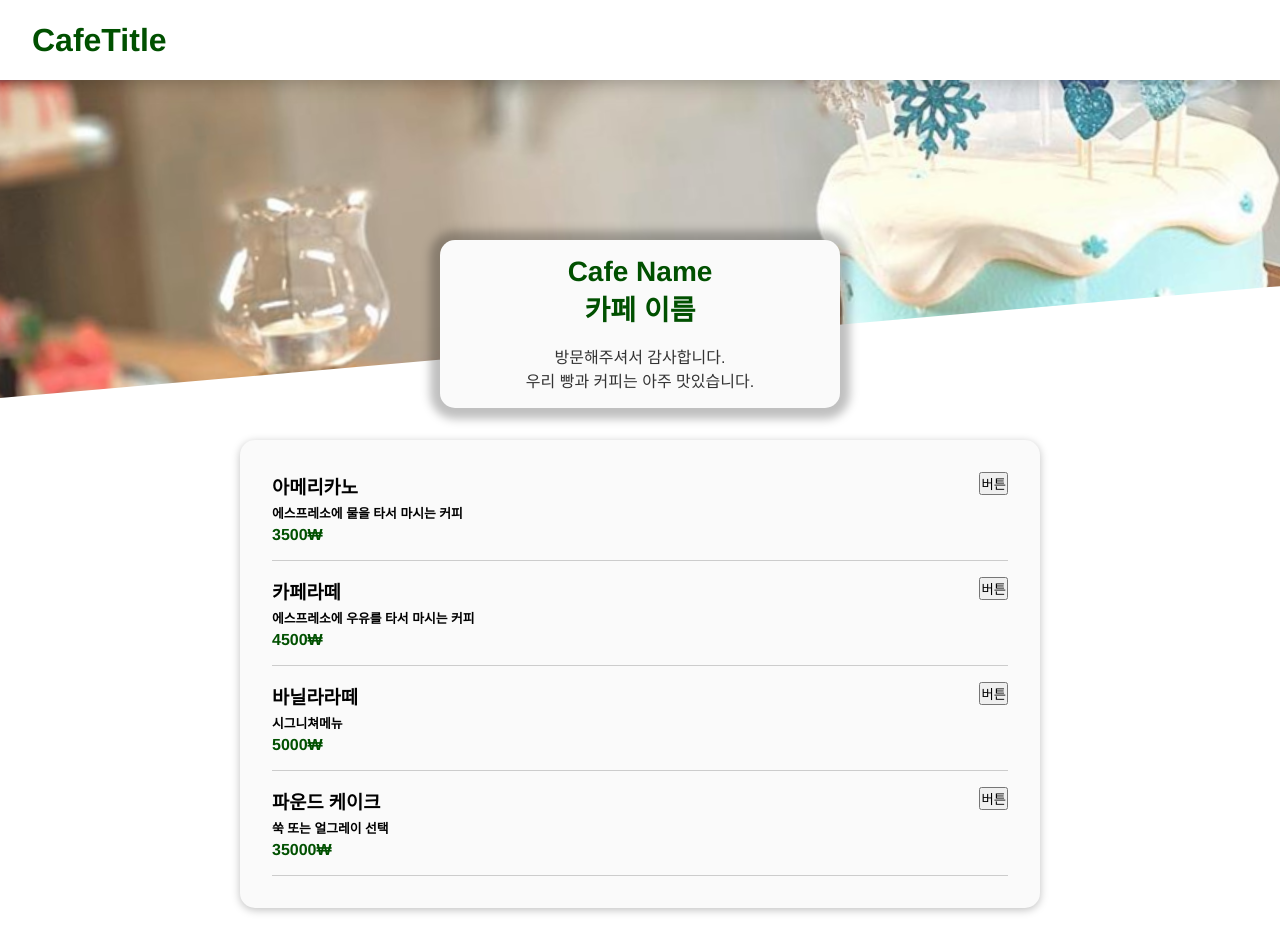
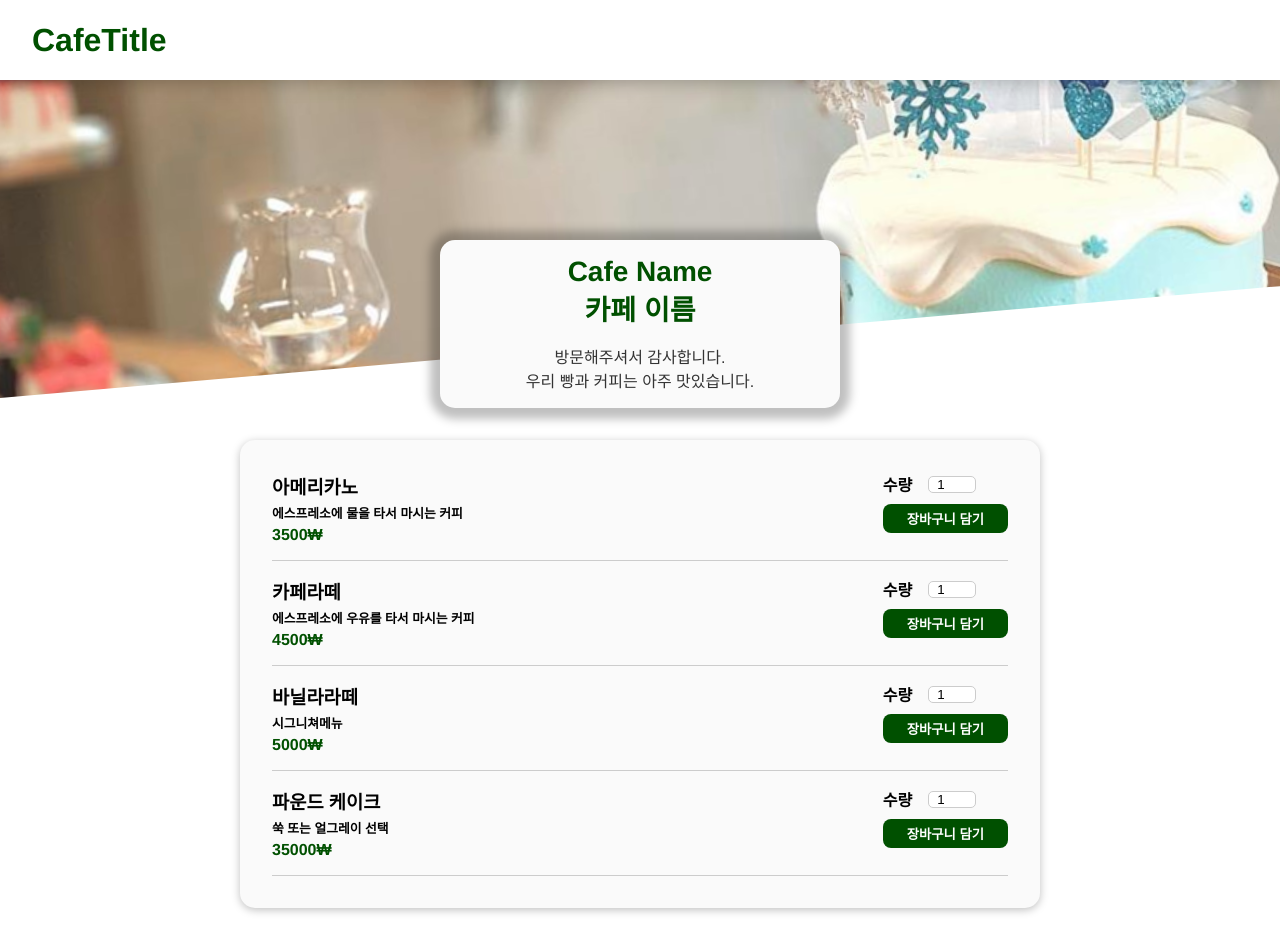
Before and after one commit to usgnusmig/cafe-order, a React (Create React App) app: page / in a window 1280 px wide. Built offline with nearby package versions, Linux system fonts and the light colour scheme.

Commit message:
add input

```diff
--- a/src/App.js
+++ b/src/App.js
@@ -1,9 +1,23 @@
 import React, { Fragment, useState } from "react";
 
+import { createGlobalStyle } from "styled-components";
 import Login from "./components/Login/Login";
-import GlobalStyle from "./GlobalStyle";
 import Header from "./components/Header/Header";
 import Main from "./components/Main/Main";
+
+const GlobalStyle = createGlobalStyle`
+  *, *::before,
+  *::after {
+    box-sizing: border-box;
+    margin: 0;
+    padding: 0;
+  }
+
+  body {
+    font-family: "Helvetica", "Arial", sans-serif;
+    background-color: #ffffff;
+  }
+`;
 
 const App = () => {
   const [isLogin, setIsLogin] = useState(true);
--- a/src/GlobalStyle.js
+++ /dev/null
@@ -1,17 +0,0 @@
-import { createGlobalStyle } from "styled-components";
-
-const GlobalStyle = createGlobalStyle`
-  *, *::before,
-  *::after {
-    box-sizing: border-box;
-    margin: 0;
-    padding: 0;
-  }
-
-  body {
-    font-family: "Helvetica", "Arial", sans-serif;
-    background-color: #ffffff;
-  }
-`;
-
-export default GlobalStyle;
--- a/src/components/Main/Main.js
+++ b/src/components/Main/Main.js
@@ -1,13 +1,13 @@
 import React, { Fragment } from "react";
 
 import ArticleSummary from "./Article/Article.Summarry";
-import Items from "./Items/Items";
+import Menu from "./Menu/Menu";
 
 const Main = () => {
   return (
     <Fragment>
       <ArticleSummary />
-      <Items />
+      <Menu />
     </Fragment>
   );
 };
--- /dev/null
+++ b/src/components/Main/Menu/ButtonForm.js
@@ -0,0 +1,55 @@
+import React, { useRef } from "react";
+import styled from "styled-components";
+import MenuInput from "./MenuInput";
+
+const FormStyle = styled.form`
+  text-align: right;
+
+  button {
+    cursor: pointer;
+    font: inhert;
+    font-weight: bold;
+    background-color: #005000;
+    padding: 0.3rem 1.5rem;
+    border: 1px; solid #005000;
+    border-radius: 8px;
+    color: white;
+
+    &:hover, &:active {
+      background-color: #004606;
+      border-color: #004606;
+    }
+  }
+`;
+
+const ButtonForm = (props) => {
+  const inputRef = useRef();
+
+  const submitHandler = (event) => {
+    event.preventDefault();
+
+    const enteredAmount = inputRef.current.value;
+
+    console.log(enteredAmount);
+  };
+
+  // const [isAmount, setIsAmount] = useState[true]
+  return (
+    <FormStyle onSubmit={submitHandler}>
+      <MenuInput
+        ref={inputRef}
+        label="수량"
+        input={{
+          id: `amount_${props.id}`,
+          type: "number",
+          min: "1",
+          max: "5",
+          defaultValue: "1",
+        }}
+      />
+      <button>장바구니 담기</button>
+    </FormStyle>
+  );
+};
+
+export default ButtonForm;
--- a/src/components/Main/Items/Items.js
+++ b/src/components/Main/Menu/Menu.js
@@ -1,8 +1,8 @@
 import React from "react";
 import styled from "styled-components";
-import ItemList from "./ItemList";
+import MenuList from "./MenuList";
 
-const ITEM_LIST = [
+const MENU_LIST = [
   {
     id: "m1",
     name: "아메리카노",
@@ -29,7 +29,7 @@ const ITEM_LIST = [
   },
 ];
 
-const ItemsStyle = styled.div`
+const MenuStyle = styled.div`
   padding: 1rem;
   max-width: 50rem;
   width: 90%;
@@ -44,17 +44,17 @@ const ItemsStyle = styled.div`
     padding: 0;
   }
 `;
-const Items = () => {
-  const itemList = ITEM_LIST.map((item) => (
-    <ItemList
+const Menu = () => {
+  const menuList = MENU_LIST.map((item) => (
+    <MenuList
       key={item.id}
       id={item.id}
-      name={item.name}
+      menu={item.name}
       description={item.description}
       price={item.price}
     />
   ));
-  return <ItemsStyle>{itemList}</ItemsStyle>;
+  return <MenuStyle>{menuList}</MenuStyle>;
 };
 
-export default Items;
+export default Menu;
--- /dev/null
+++ b/src/components/Main/Menu/MenuInput.js
@@ -0,0 +1,32 @@
+import React from "react";
+import styled from "styled-components";
+
+const Inputstyle = styled.div`
+  display: flex;
+  align-items: center;
+  margin-bottom: 0.5rem;
+
+  label {
+    font-weight: bold;
+    margin-right: 1rem;
+  }
+
+  input {
+    font: inhert;
+    width: 3rem;
+    border: 1px solid #ccc;
+    border-radius: 5px;
+    padding-left: 0.5rem;
+  }
+`;
+
+const MenuInput = React.forwardRef((props, ref) => {
+  return (
+    <Inputstyle>
+      <label htmlFor={props.input.id}>{props.label}</label>
+      <input ref={ref} {...props.input} />
+    </Inputstyle>
+  );
+});
+
+export default MenuInput;
--- a/src/components/Main/Items/ItemList.js
+++ b/src/components/Main/Menu/MenuList.js
@@ -1,7 +1,8 @@
 import React from "react";
 import styled from "styled-components";
+import ButtonForm from "./ButtonForm";
 
-const ItemStyle = styled.li`
+const MenuStyle = styled.li`
   display: flex;
   justify-content: space-between;
   margin: 1rem;
@@ -24,20 +25,20 @@ const PriceStyle = styled.div`
   font-size: 1.25;
 `;
 
-const ItemList = ({ name, description, price }) => {
+const MenuList = ({ menu, description, price, id }) => {
   return (
-    <ItemStyle>
+    <MenuStyle>
       <div>
-        <h3>{name}</h3>
+        <h3>{menu}</h3>
         <h5>{description}</h5>
         <PriceStyle>{`${price}₩`}</PriceStyle>
       </div>
 
       <div>
-        <button>버튼</button>
+        <ButtonForm id={id} />
       </div>
-    </ItemStyle>
+    </MenuStyle>
   );
 };
 
-export default ItemList;
+export default MenuList;
```
Also changed, not shown: 2 other files (tests, documents, lock files or other folders).
